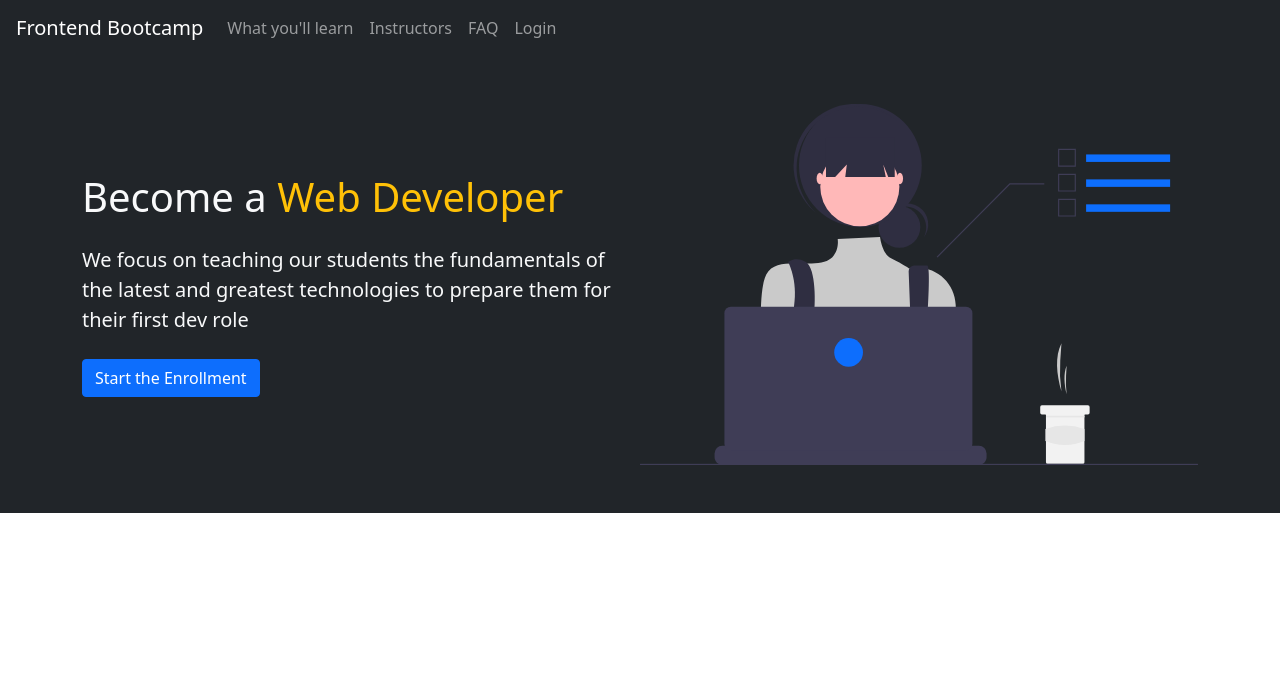
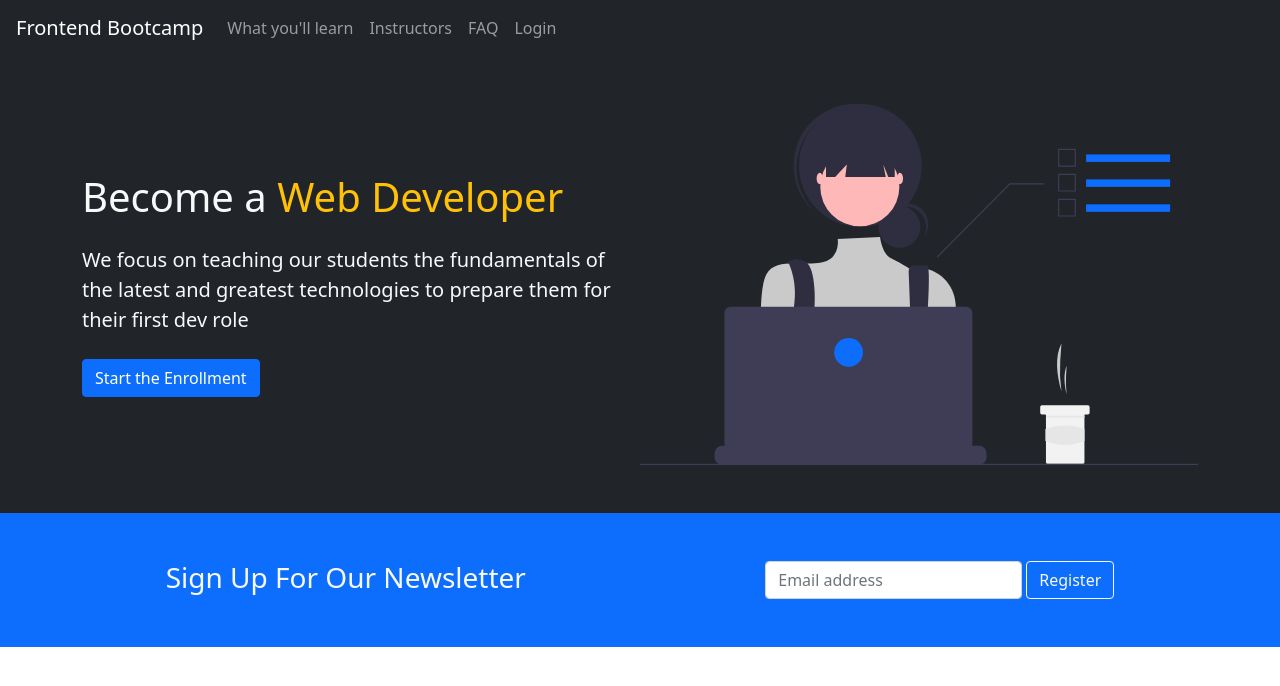
Before and after one commit to rezakelidari/frontend-bootcamp, a React (Create React App) app: page / in a window 1280 px wide. Shown: the top 686 px of the page. Built offline with nearby package versions, Linux system fonts and the light colour scheme.

Commit message:
Making Newslatter

```diff
--- a/src/App.js
+++ b/src/App.js
@@ -2,12 +2,14 @@ import React from "react";
 
 import TopNavbar from "./components/TopNavbar";
 import Header from "./components/Header";
+import Newsletter from "./components/Newsletter";
 
 function App() {
   return (
     <>
       <TopNavbar />
       <Header />
+      <Newsletter />
     </>
   );
 }
--- /dev/null
+++ b/src/components/Newsletter/index.js
@@ -0,0 +1,19 @@
+import React from "react";
+import { Button, Form } from "react-bootstrap";
+
+export default function Newsletter() {
+  return (
+    <section className="bg-primary text-light p-5 d-flex gap-1 flex-column flex-sm-row justify-content-between justify-content-lg-around text-center">
+      <h3 className="mb-4 mb-sm-0">Sign Up For Our Newsletter</h3>
+      <Form
+        className="d-flex gap-1 align-items-center"
+        onSubmit={(event) => event.preventDefault()}
+      >
+        <Form.Control type="email" placeholder="Email address" />
+        <Button type="submit" variant="outline-light">
+          Register
+        </Button>
+      </Form>
+    </section>
+  );
+}
```
